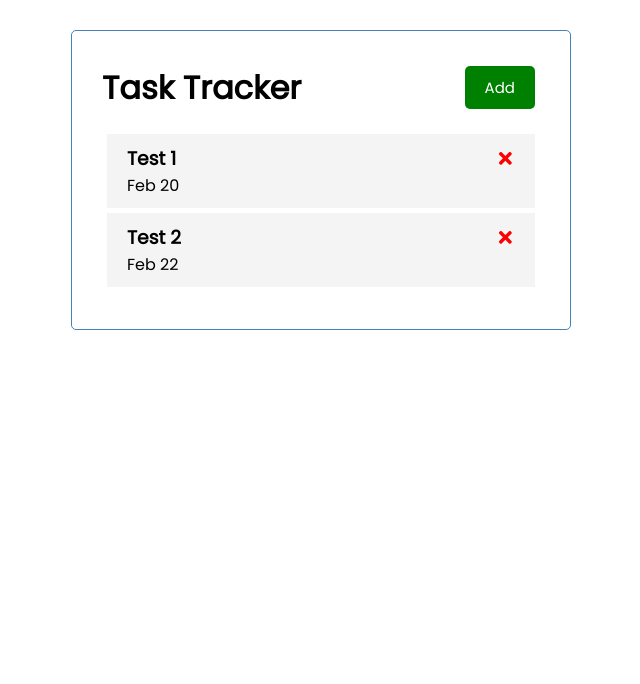
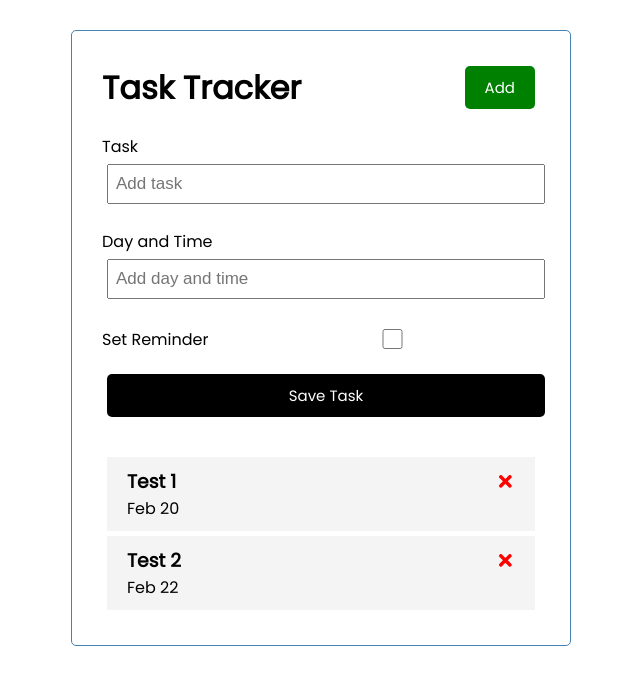
Before and after one commit to janaSunrise/react-task-tracker, a React (Create React App) app: page / in a window 1280 px wide. Shown: the top 684 px of the page, without its empty margins (319-959 px from the left). Built offline with nearby package versions, Linux system fonts and the light colour scheme.

Commit message:
Worked on Add task form.

```diff
--- a/src/App.js
+++ b/src/App.js
@@ -1,19 +1,20 @@
 import { useState } from "react";
 import Header from "./components/Header";
 import Tasks from "./components/Tasks";
+import AddTask from "./components/AddTask";
 
 function App() {
   const [tasks, setTasks] = useState([
     {
       id: 1,
       text: "Test 1",
-          day: "Feb 20"
+      day: "Feb 20",
     },
     {
       id: 2,
       text: "Test 2",
-        day: "Feb 22"
-    }
+      day: "Feb 22",
+    },
   ]);
 
   // Delete Task
@@ -33,6 +34,8 @@
   return (
     <div className="container">
       <Header />
+      <AddTask />
+
       {tasks.length > 0 ? (
         <Tasks tasks={tasks} onDelete={deleteTask} onToggle={toggleReminder} />
       ) : (
--- /dev/null
+++ b/src/components/AddTask.js
@@ -0,0 +1,35 @@
+import { useState } from "react";
+
+const AddTask = () => {
+  const [text, setText] = useState("");
+  const [day, setDay] = useState("");
+  const [reminder, setReminder] = useState(false);
+
+  return (
+    <form className="add-form">
+      <div className="form-control">
+        <label>Task</label>
+        <input
+          type="text"
+          placeholder="Add task"
+          value={text}
+          onChange={(e) => setText(e.target.value)}
+        ></input>
+      </div>
+
+      <div className="form-control">
+        <label>Day and Time</label>
+        <input type="text" placeholder="Add day and time" value={day} onChange={(e) => setDay(e.target.value)}></input>
+      </div>
+
+      <div className="form-control form-control-check">
+        <label>Set Reminder</label>
+        <input type="checkbox"  value={day} onChange={(e) => setReminder(e.currentTarget.checked)}></input>
+      </div>
+
+      <input type="submit" value="Save Task" className="btn btn-block"></input>
+    </form>
+  );
+};
+
+export default AddTask;
```
Lines whose indentation alone changed are shown as unchanged.
